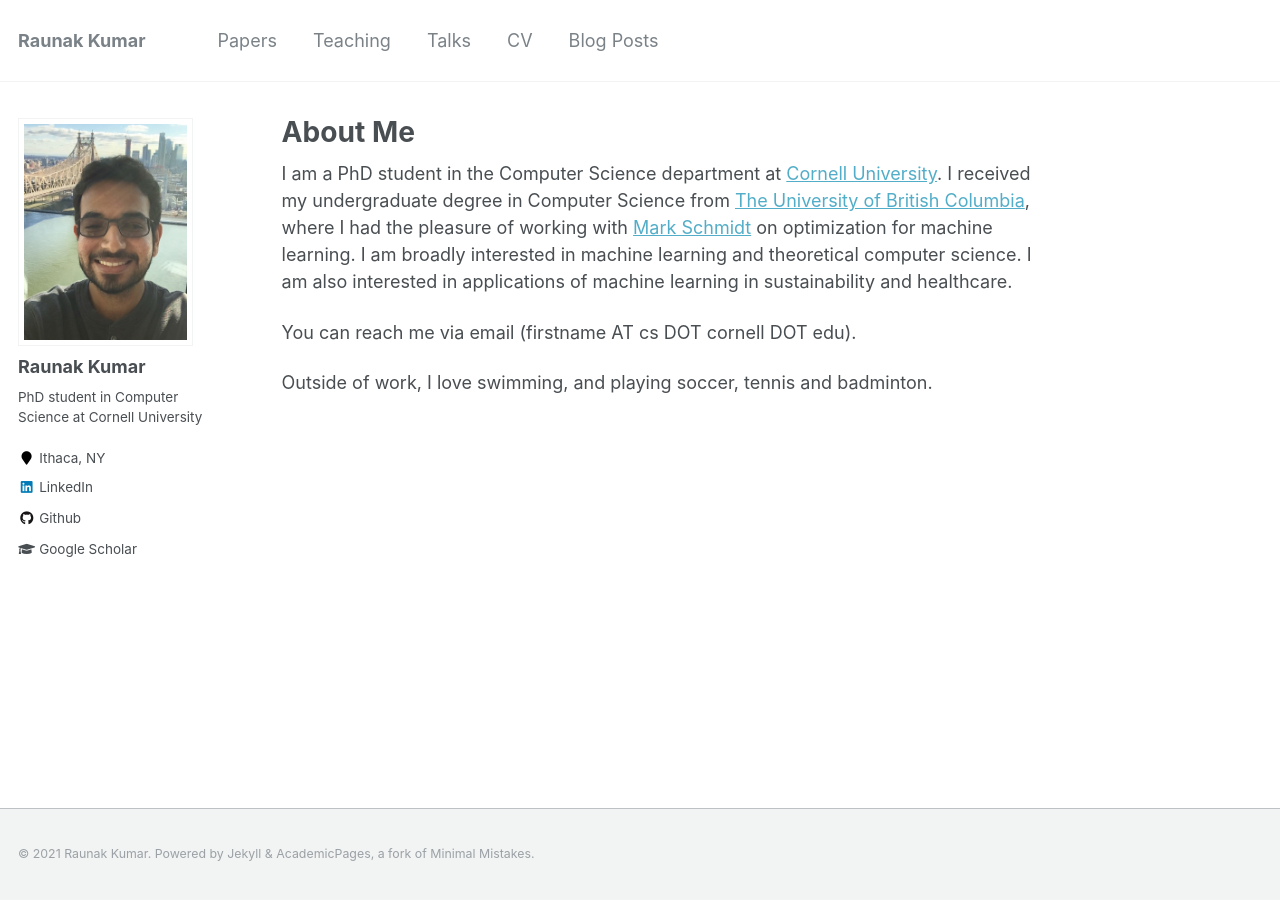
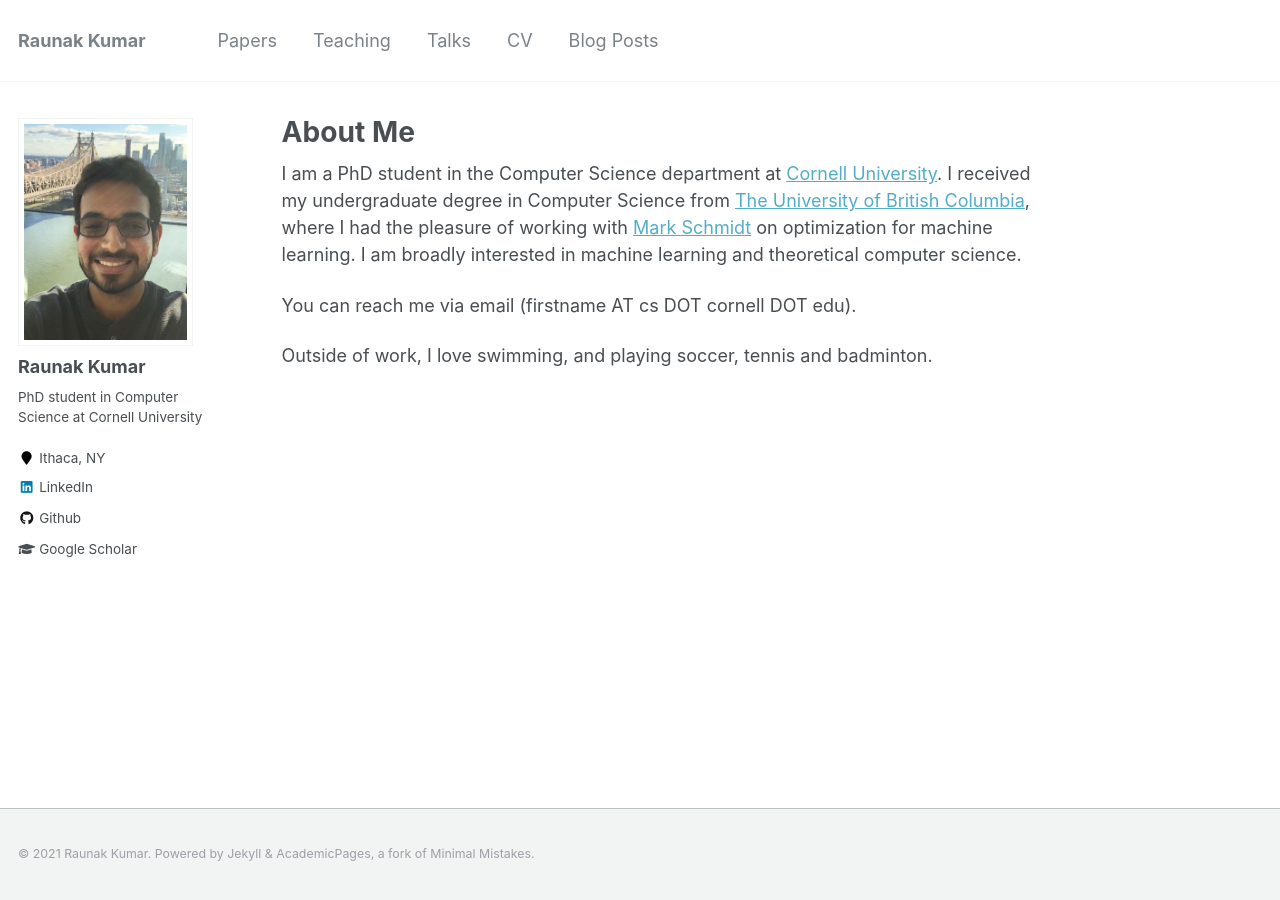
Before and after one commit to raunakkmr/raunakkmr.github.io, a Jekyll site: the page built from _pages/about.md, in a window 1280 px wide. Built offline with Jekyll 4.4.1, drawn with Linux system fonts in a browser that asks for light colours.

Commit message:
minor edits

```diff
--- a/_pages/about.md
+++ b/_pages/about.md
@@ -8,15 +8,10 @@ redirect_from:
   - /about.html
 ---
 
-I am a PhD student in the Computer Science department at [Cornell
-University](https://www.cs.cornell.edu/).
-I received my undergraduate degree in Computer Science from [The University of
-British Columbia](https://www.cs.ubc.ca/), where I had the pleasure of working
-with [Mark Schmidt](https://www.cs.ubc.ca/~schmidtm/) on optimization for
-machine learning.
-I am broadly interested in machine learning and theoretical computer science. I
-am also interested in applications of machine learning in sustainability and
-healthcare.
+I am a PhD student in the Computer Science department at [Cornell University](https://www.cs.cornell.edu/).
+I received my undergraduate degree in Computer Science from [The University of British Columbia](https://www.cs.ubc.ca/),
+where I had the pleasure of working with [Mark Schmidt](https://www.cs.ubc.ca/~schmidtm/) on optimization for machine learning.
+I am broadly interested in machine learning and theoretical computer science.
 
 You can reach me via email (firstname AT cs DOT cornell DOT edu).
 
```
Also changed, not shown: _pages/talks.md (+1 -1 lines), 1 other file.
